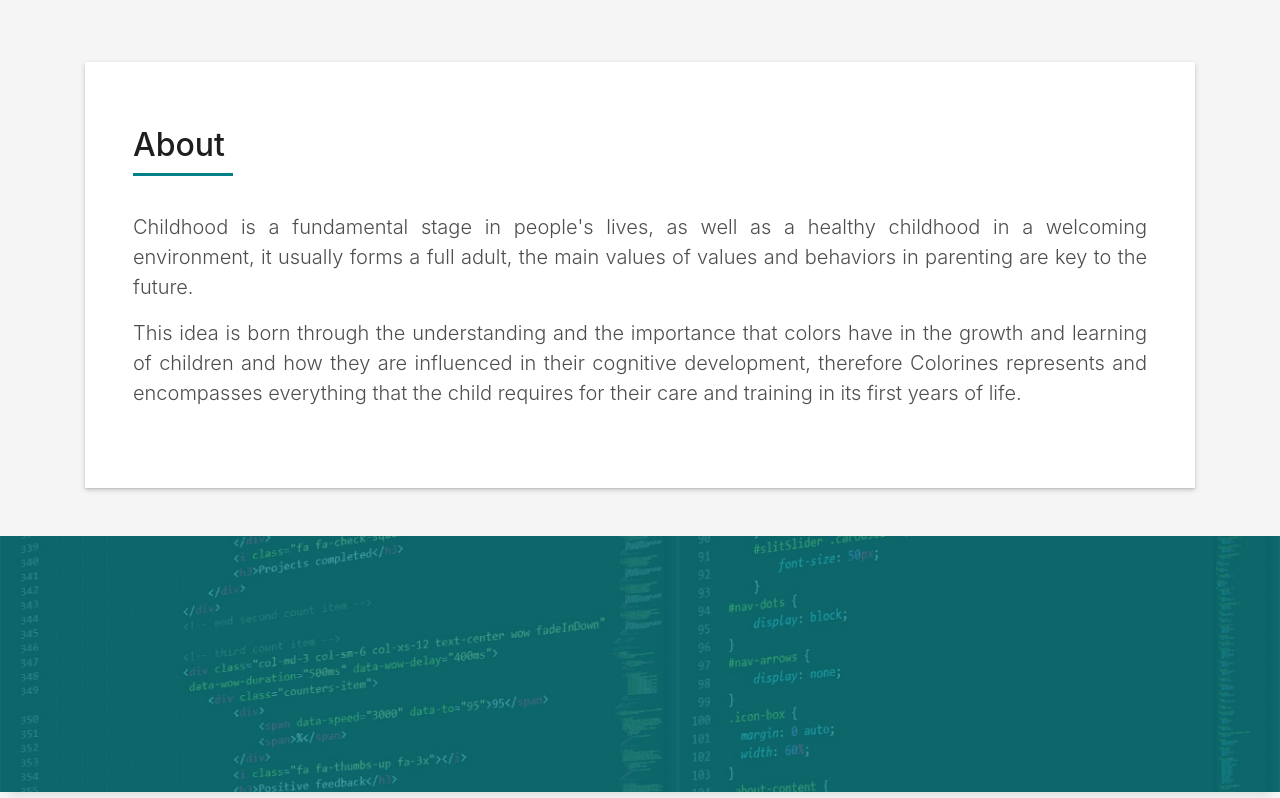
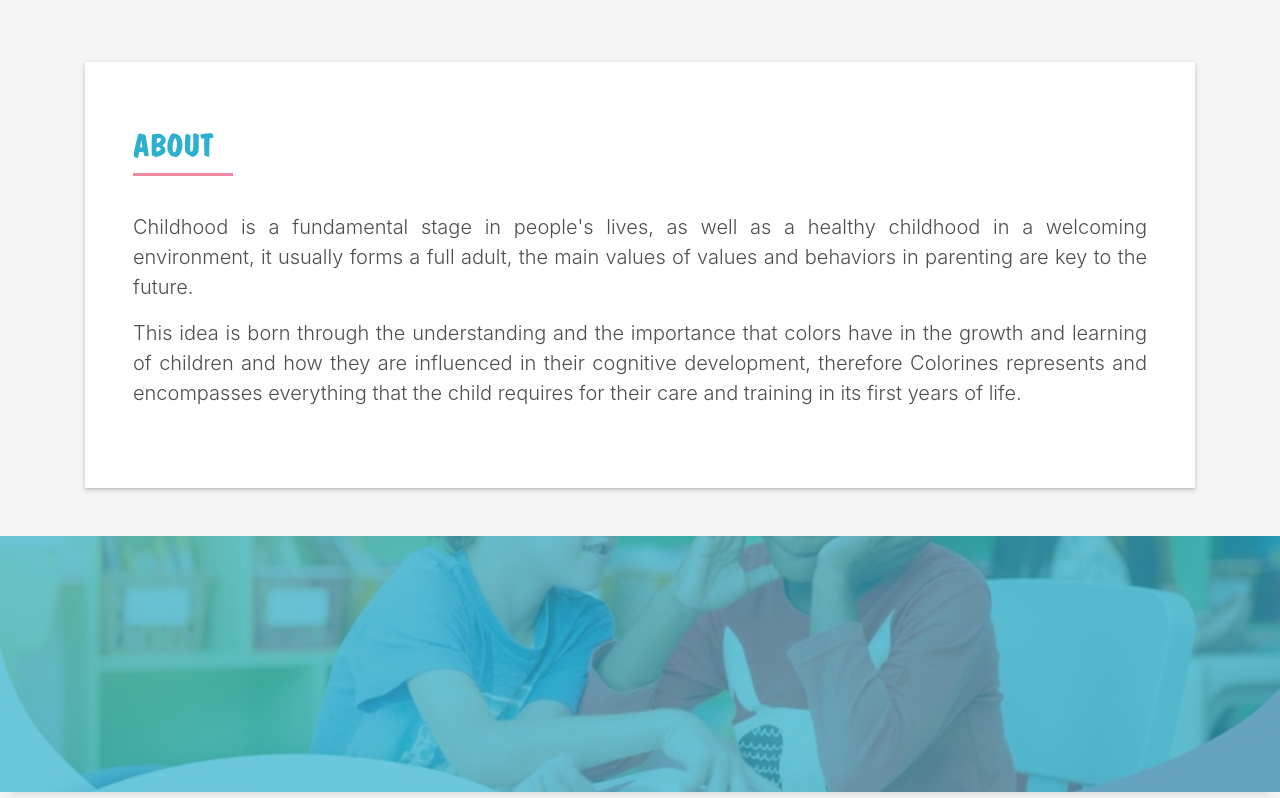
Before and after one commit to covacode/colorinesAcademy, a plain HTML site: page index.html in a window 1280 px wide. Shown: the part 962-1760 px from the top of the page. Drawn offline with Linux system fonts and the light colour scheme; files whose address does not match are found by name.

Commit message:
About Completado
se completo la parte visual y la informacion del about

```diff
--- a/css/style.css
+++ b/css/style.css
@@ -1,6 +1,14 @@
 /*======================================
 //--//-->   FONTS #e3e3e3
 ======================================*/
+
+/*Verde Manzana: #c1d93b*/
+/*Celeste: #2db0ce*/
+/*Naranja: #fc8646*/
+/*Morado: #a1479f*/
+/*Rosado: #ef87a2*/
+/*Magenta: #d9014c*/
+/*Verde Claro: #7fc56f*/ /*.navbar-b.navbar-trans .nav-link.active */
 
 /*Firma Sergio Cova*/
 @font-face {
@@ -30,6 +38,12 @@
 @font-face {
   font-family: "DOMB";
   src: url("../lib/fonts/DOMB.ttf");
+}
+
+.title-about{
+  color: #2db0ce;
+  font-family: "DOMB";
+  text-transform: uppercase;
 }
 
 .texto-links{
@@ -180,6 +194,20 @@
   background-position: center center;
 }
 
+.overlay-mf-about {
+  background-color: #2db0ce;
+}
+
+.overlay-mf-about {
+  position: absolute;
+  top: 0;
+  left: 0px;
+  padding: 0;
+  height: 100%;
+  width: 100%;
+  opacity: .7;
+}
+
 .overlay-mf {
   background-color: #008089;
 }
@@ -270,7 +298,7 @@
   content: '';
   position: absolute;
   height: 3px;
-  background-color: #008089;
+  background-color: #ef87a2;
   width: 100px;
   bottom: -12px;
 }
@@ -490,15 +518,6 @@
 /*======================================
 //--//-->   NAVBAR
 ======================================*/
-
-/*Verde Manzana: #c1d93b*/
-/*Celeste: #2db0ce*/
-/*Naranja: #fc8646*/
-/*Morado: #a1479f*/
-/*Rosado: #ef87a2*/
-/*Magenta: #d9014c*/
-/*Verde Claro: #7fc56f*/ /*.navbar-b.navbar-trans .nav-link.active */
-
 #firma{
   font-family: "covacode";
 }
--- a/index.html
+++ b/index.html
@@ -101,7 +101,7 @@
               <div class="col-md-12">
                 <div class="about-me pt-4 pt-md-0">
                   <div class="title-box-2">
-                    <h5 class="title-left">
+                    <h5 class="title-left title-about">
                       About
                     </h5>
                   </div>
@@ -120,8 +120,8 @@
     </div>
   </section>
 
-  <div class="section-counter paralax-mf bg-image" style="background-image: url(img/overlay-bg.jpg)">
-    <div class="overlay-mf">
+  <div class="section-counter paralax-mf bg-image" style="background-image: url(img/overlay/overlay_1.jpg)">
+    <div class="overlay-mf-about">
     </div>
   </div>
 
```
Also changed, not shown: img/apple-touch-icon.png, img/counters-bg.jpg (deleted), img/intro-bg.jpeg (deleted), img/overlay-bg.jpg (deleted), img/overlay/overlay_1.jpg (added), img/portafolio/work-1-1.png (deleted), img/portafolio/work-1.png (deleted), img/portafolio/work-2.png (deleted), img/portafolio/work-3.png (deleted), img/portafolio/work-5.png (deleted), img/portafolio/work-6.png (deleted), img/profile.jpg (deleted), 1 other file.
